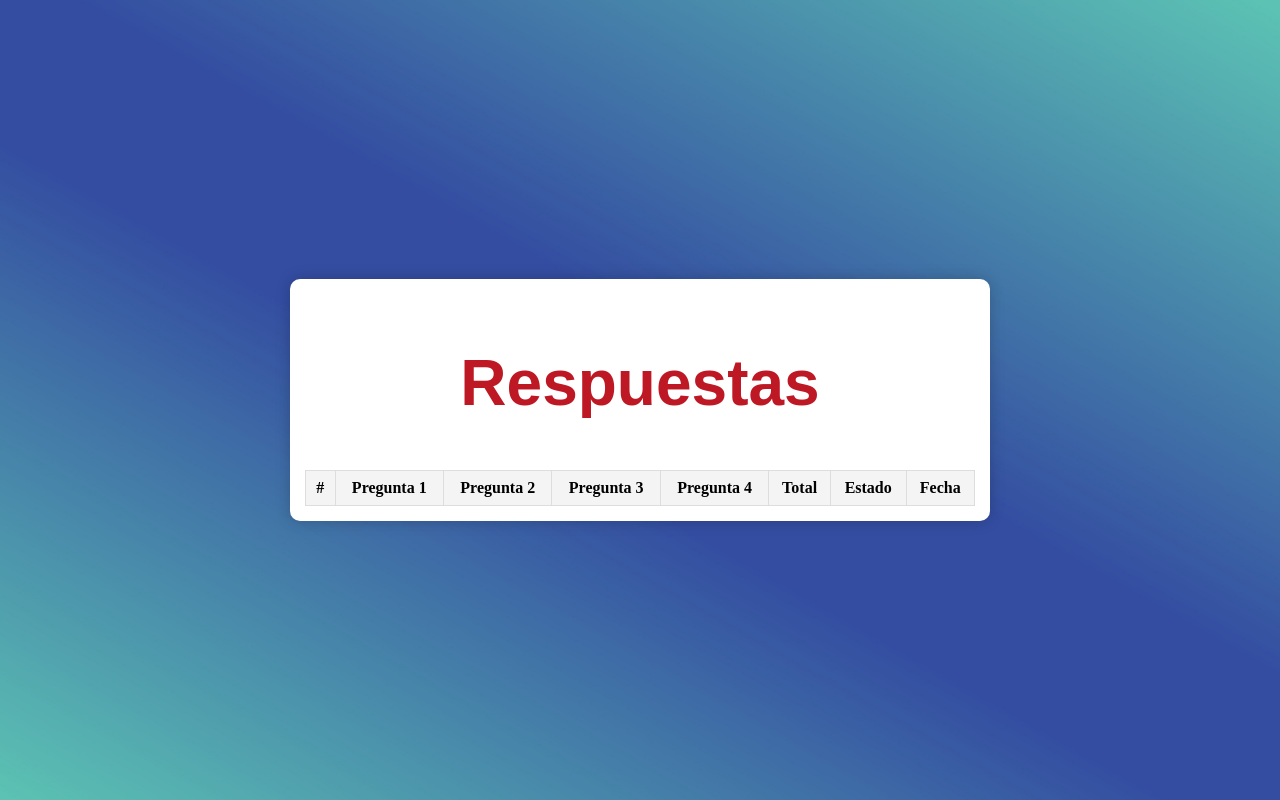
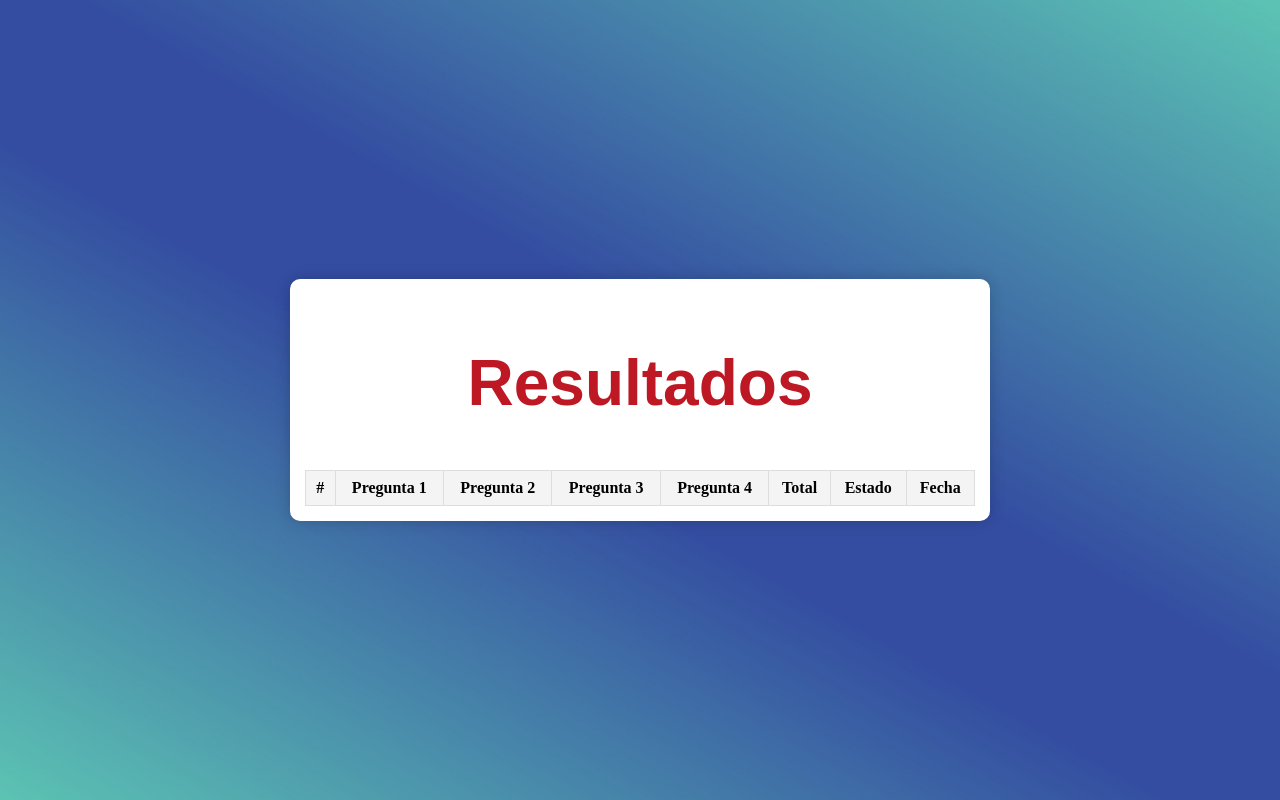
Before and after one commit to producePeru/encuesta, a plain HTML site: page respuestas.html in a window 1280 px wide. Drawn offline with nearby package versions, Linux system fonts and the light colour scheme; no server answers.

Commit message:
Cambio de titulo

```diff
--- a/respuestas.html
+++ b/respuestas.html
@@ -36,7 +36,7 @@
     </style>
     <div class="encuesta-container">
 
-        <h1>Respuestas</h1>
+        <h1>Resultados</h1>
 
         <table id="tabla-resultados">
             <thead>
```
